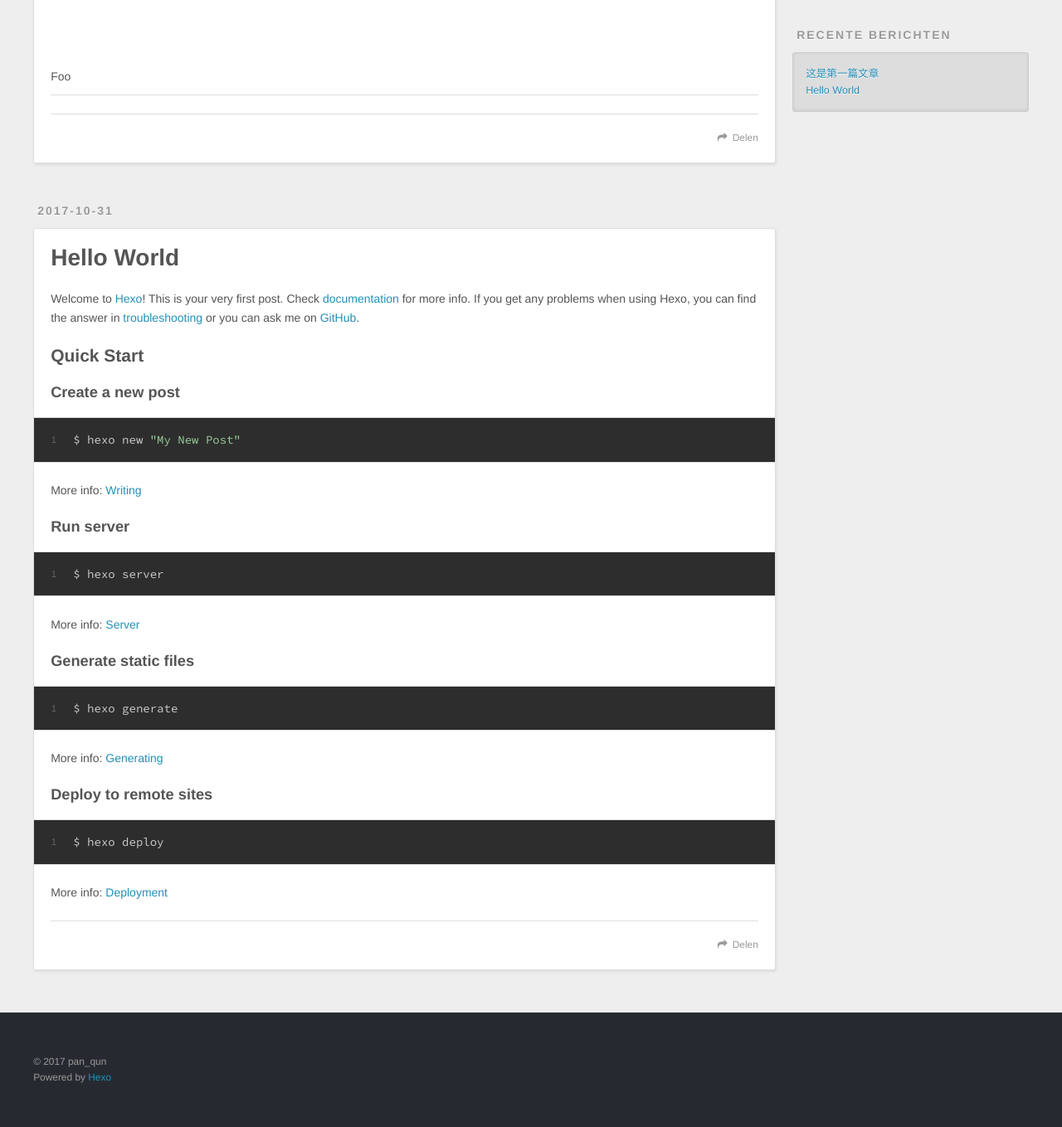
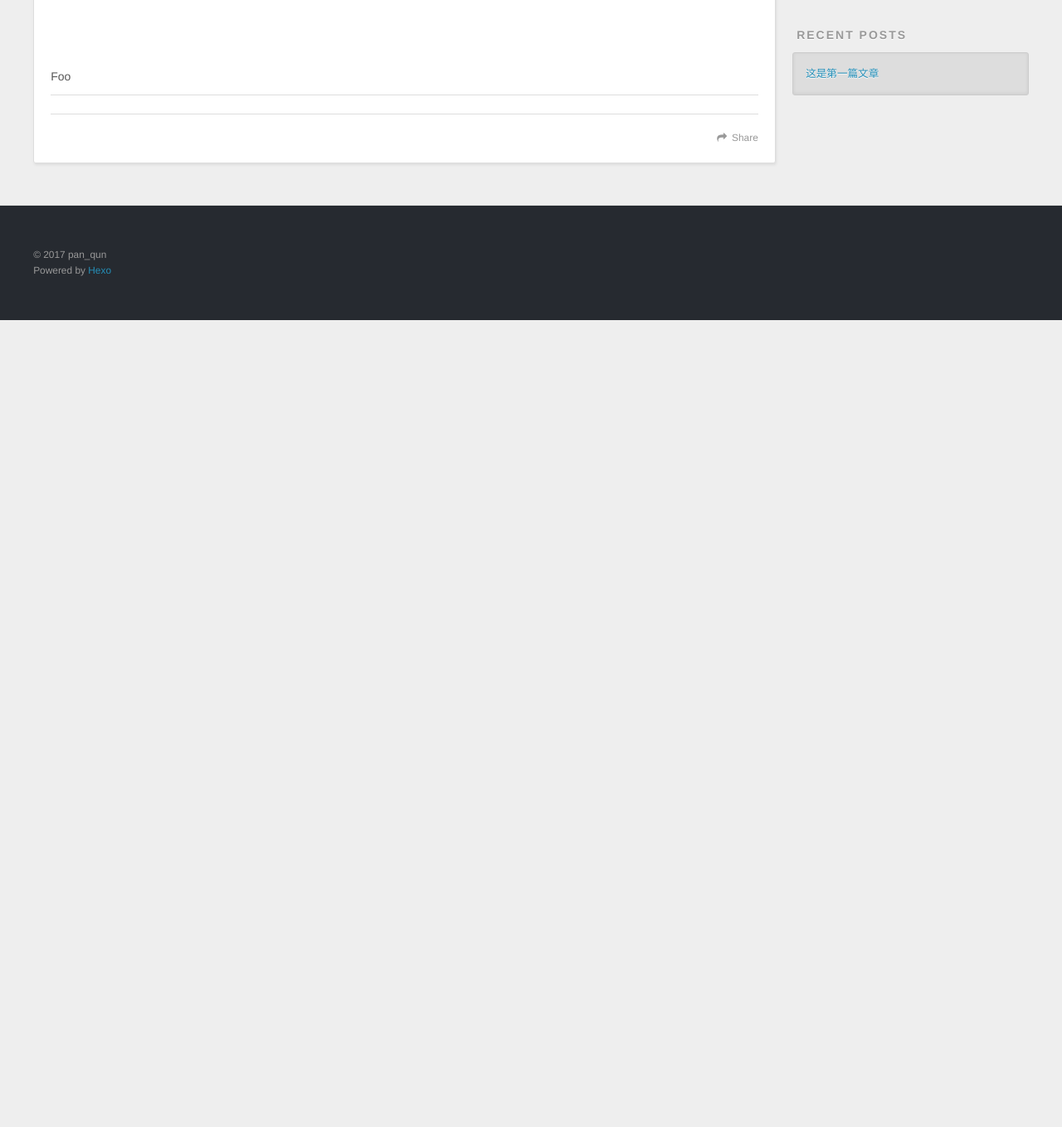
Before and after one commit to panqun/panqun.github.io, a plain HTML site: page index.html in a window 1280 px wide. Shown: the part 446-1805 px from the top of the page at 83% size. After the commit the page ends 832 px from the top, so only its background shows below. Drawn offline with nearby package versions, Linux system fonts and the light colour scheme.

Commit message:
Site updated: 2017-10-31 20:40:29

```diff
--- a/index.html
+++ b/index.html
@@ -50,7 +50,7 @@
 
           <a id="nav-rss-link" class="nav-icon" href="/atom.xml" title="RSS Feed"></a>
 
-        <a id="nav-search-btn" class="nav-icon" title="Zoeken"></a>
+        <a id="nav-search-btn" class="nav-icon" title="Search"></a>
       </nav>
       <div id="search-form-wrap">
         <form action="//google.com/search" method="get" accept-charset="UTF-8" class="search-form"><input type="search" name="q" class="search-form-input" placeholder="Search"><button type="submit" class="search-form-submit">&#xF002;</button><input type="hidden" name="sitesearch" value="http://yoursite.com"></form>
@@ -88,52 +88,7 @@
 
     </div>
     <footer class="article-footer">
-      <a data-url="http://yoursite.com/2017/10/31/这是第一篇文章/" data-id="cj9fkhixw0001dgslpfgwoc41" class="article-share-link">Delen</a>
-
-
-    </footer>
-  </div>
-
-</article>
-
-
-
-    <article id="post-hello-world" class="article article-type-post" itemscope itemprop="blogPost">
-  <div class="article-meta">
-    <a href="/2017/10/31/hello-world/" class="article-date">
-  <time datetime="2017-10-31T08:55:18.116Z" itemprop="datePublished">2017-10-31</time>
-</a>
-
-  </div>
-  <div class="article-inner">
-
-
-      <header class="article-header">
-
-
-    <h1 itemprop="name">
-      <a class="article-title" href="/2017/10/31/hello-world/">Hello World</a>
-    </h1>
-
-
-      </header>
-
-    <div class="article-entry" itemprop="articleBody">
-
-        <p>Welcome to <a href="https://hexo.io/" target="_blank" rel="external">Hexo</a>! This is your very first post. Check <a href="https://hexo.io/docs/" target="_blank" rel="external">documentation</a> for more info. If you get any problems when using Hexo, you can find the answer in <a href="https://hexo.io/docs/troubleshooting.html" target="_blank" rel="external">troubleshooting</a> or you can ask me on <a href="https://github.com/hexojs/hexo/issues" target="_blank" rel="external">GitHub</a>.</p>
-<h2 id="Quick-Start"><a href="#Quick-Start" class="headerlink" title="Quick Start"></a>Quick Start</h2><h3 id="Create-a-new-post"><a href="#Create-a-new-post" class="headerlink" title="Create a new post"></a>Create a new post</h3><figure class="highlight bash"><table><tr><td class="gutter"><pre><div class="line">1</div></pre></td><td class="code"><pre><div class="line">$ hexo new <span class="string">"My New Post"</span></div></pre></td></tr></table></figure>
-<p>More info: <a href="https://hexo.io/docs/writing.html" target="_blank" rel="external">Writing</a></p>
-<h3 id="Run-server"><a href="#Run-server" class="headerlink" title="Run server"></a>Run server</h3><figure class="highlight bash"><table><tr><td class="gutter"><pre><div class="line">1</div></pre></td><td class="code"><pre><div class="line">$ hexo server</div></pre></td></tr></table></figure>
-<p>More info: <a href="https://hexo.io/docs/server.html" target="_blank" rel="external">Server</a></p>
-<h3 id="Generate-static-files"><a href="#Generate-static-files" class="headerlink" title="Generate static files"></a>Generate static files</h3><figure class="highlight bash"><table><tr><td class="gutter"><pre><div class="line">1</div></pre></td><td class="code"><pre><div class="line">$ hexo generate</div></pre></td></tr></table></figure>
-<p>More info: <a href="https://hexo.io/docs/generating.html" target="_blank" rel="external">Generating</a></p>
-<h3 id="Deploy-to-remote-sites"><a href="#Deploy-to-remote-sites" class="headerlink" title="Deploy to remote sites"></a>Deploy to remote sites</h3><figure class="highlight bash"><table><tr><td class="gutter"><pre><div class="line">1</div></pre></td><td class="code"><pre><div class="line">$ hexo deploy</div></pre></td></tr></table></figure>
-<p>More info: <a href="https://hexo.io/docs/deployment.html" target="_blank" rel="external">Deployment</a></p>
-
-
-    </div>
-    <footer class="article-footer">
-      <a data-url="http://yoursite.com/2017/10/31/hello-world/" data-id="cj9fkhixq0000dgsl5p3x073h" class="article-share-link">Delen</a>
+      <a data-url="http://yoursite.com/2017/10/31/这是第一篇文章/" data-id="cj9flpsqv00007cslumwf64y9" class="article-share-link">Share</a>
 
 
     </footer>
@@ -158,7 +113,7 @@
 
 
   <div class="widget-wrap">
-    <h3 class="widget-title">Archieven</h3>
+    <h3 class="widget-title">Archives</h3>
     <div class="widget">
       <ul class="archive-list"><li class="archive-list-item"><a class="archive-list-link" href="/archives/2017/10/">October 2017</a></li></ul>
     </div>
@@ -168,16 +123,12 @@
 
 
   <div class="widget-wrap">
-    <h3 class="widget-title">Recente berichten</h3>
+    <h3 class="widget-title">Recent Posts</h3>
     <div class="widget">
       <ul>
 
           <li>
             <a href="/2017/10/31/这是第一篇文章/">这是第一篇文章</a>
-          </li>
-
-          <li>
-            <a href="/2017/10/31/hello-world/">Hello World</a>
           </li>
 
       </ul>
```
Also changed, not shown: 2017/10/31/这是第一篇文章/index.html (+4 -18 lines), archives/2017/10/index.html (+4 -27 lines), archives/2017/index.html (+4 -27 lines), archives/index.html (+4 -27 lines).
